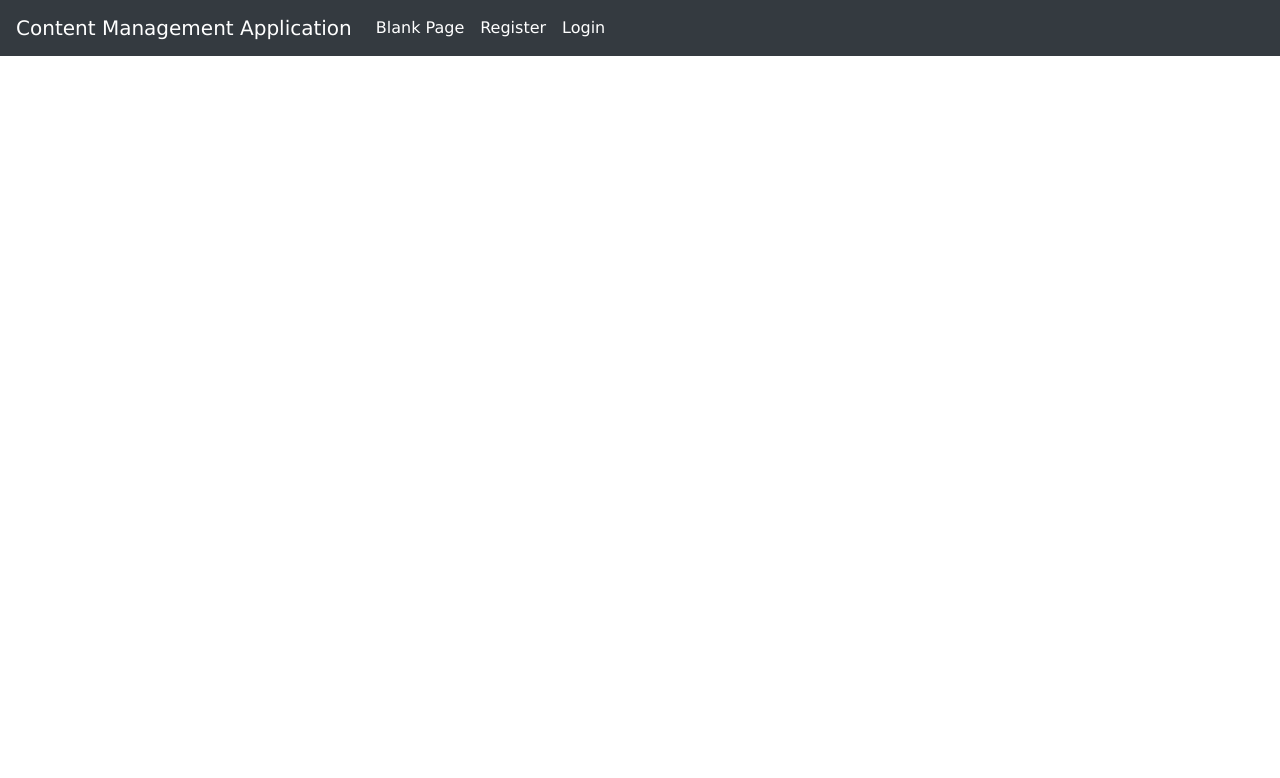
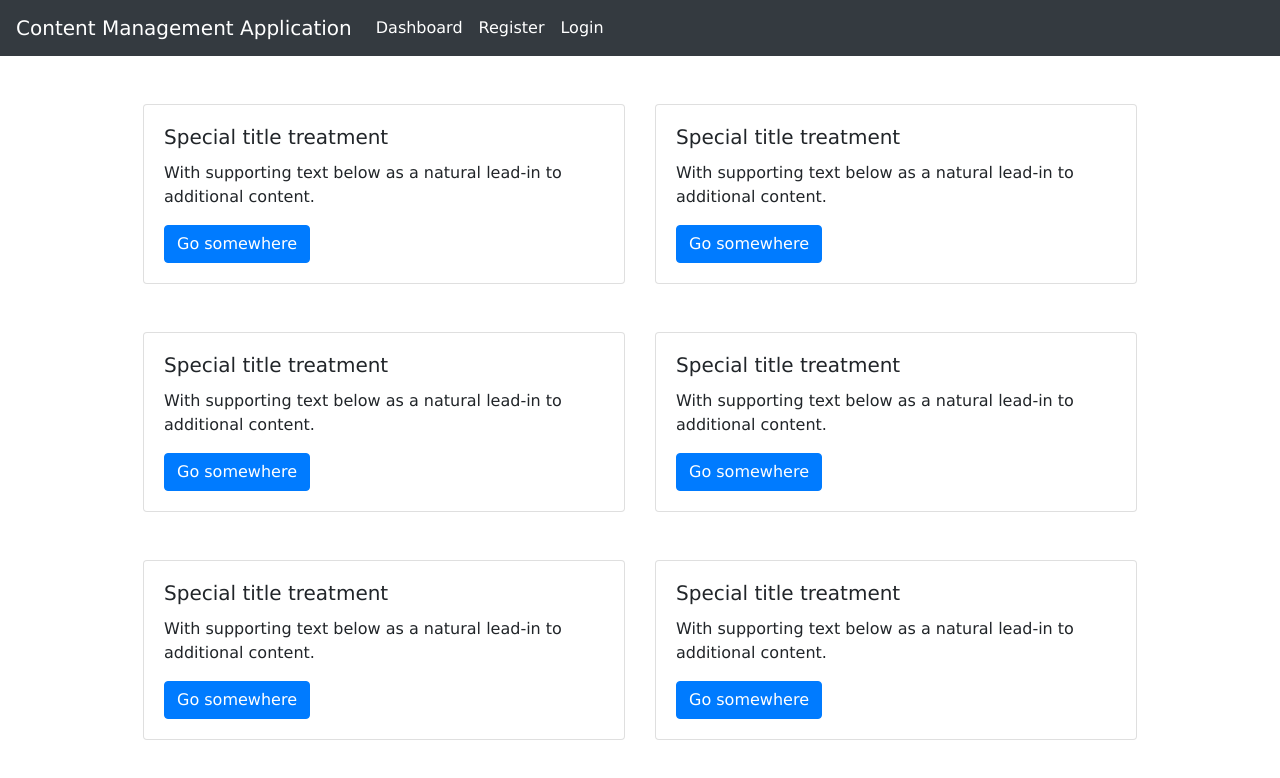
Before and after one commit to majczel23000/Authentication, an Angular app in the folder frontend/: page /dashboard in a window 1280 px wide. Before the commit this address led to /. Shown: the top 778 px of the page. Built offline with nearby package versions, Linux system fonts and the light colour scheme.

Commit message:
first commit

```diff
--- a/frontend/src/app/api.service.ts
+++ b/frontend/src/app/api.service.ts
@@ -1,18 +1,20 @@
 import { Injectable } from '@angular/core';
 import { HttpClient } from '@angular/common/http';
+import { Router } from '@angular/router';
 
 @Injectable({
   providedIn: 'root'
 })
 export class ApiService {
 
-  constructor(private http: HttpClient) { }
+  constructor(private http: HttpClient, private _router: Router) { }
 
   registerUser(user){
     this.http.post('http://localhost:3000/register', user)
     .subscribe(res => {
       console.log(res);
       localStorage.setItem('token', res.token);
+      this._router.navigate(['/dashboard']);
     })
   };
 
@@ -21,6 +23,7 @@ export class ApiService {
     .subscribe(res => {
       console.log(res);
       localStorage.setItem('token', res.token);
+      this._router.navigate(['/dashboard']);
     })
   }
 }
--- /dev/null
+++ b/frontend/src/app/dashboard/dashboard.component.html
@@ -0,0 +1,60 @@
+<div class="row pt-5">
+  <div class="col-sm-6">
+    <div class="card">
+      <div class="card-body">
+        <h5 class="card-title">Special title treatment</h5>
+        <p class="card-text">With supporting text below as a natural lead-in to additional content.</p>
+        <a href="#" class="btn btn-primary">Go somewhere</a>
+      </div>
+    </div>
+  </div>
+  <div class="col-sm-6">
+    <div class="card">
+      <div class="card-body">
+        <h5 class="card-title">Special title treatment</h5>
+        <p class="card-text">With supporting text below as a natural lead-in to additional content.</p>
+        <a href="#" class="btn btn-primary">Go somewhere</a>
+      </div>
+    </div>
+  </div>
+</div>
+<div class="row pt-5">
+  <div class="col-sm-6">
+    <div class="card">
+      <div class="card-body">
+        <h5 class="card-title">Special title treatment</h5>
+        <p class="card-text">With supporting text below as a natural lead-in to additional content.</p>
+        <a href="#" class="btn btn-primary">Go somewhere</a>
+      </div>
+    </div>
+  </div>
+  <div class="col-sm-6">
+    <div class="card">
+      <div class="card-body">
+        <h5 class="card-title">Special title treatment</h5>
+        <p class="card-text">With supporting text below as a natural lead-in to additional content.</p>
+        <a href="#" class="btn btn-primary">Go somewhere</a>
+      </div>
+    </div>
+  </div>
+</div>
+<div class="row pt-5">
+    <div class="col-sm-6">
+      <div class="card">
+        <div class="card-body">
+          <h5 class="card-title">Special title treatment</h5>
+          <p class="card-text">With supporting text below as a natural lead-in to additional content.</p>
+          <a href="#" class="btn btn-primary">Go somewhere</a>
+        </div>
+      </div>
+    </div>
+    <div class="col-sm-6">
+      <div class="card">
+        <div class="card-body">
+          <h5 class="card-title">Special title treatment</h5>
+          <p class="card-text">With supporting text below as a natural lead-in to additional content.</p>
+          <a href="#" class="btn btn-primary">Go somewhere</a>
+        </div>
+      </div>
+    </div>
+  </div>
--- /dev/null
+++ b/frontend/src/app/dashboard/dashboard.component.ts
@@ -0,0 +1,15 @@
+import { Component, OnInit } from '@angular/core';
+
+@Component({
+  selector: 'app-dashboard',
+  templateUrl: './dashboard.component.html',
+  styleUrls: ['./dashboard.component.css']
+})
+export class DashboardComponent implements OnInit {
+
+  constructor() { }
+
+  ngOnInit() {
+  }
+
+}
--- a/frontend/src/app/navbar/navbar.component.html
+++ b/frontend/src/app/navbar/navbar.component.html
@@ -7,7 +7,7 @@
   <div class="collapse navbar-collapse" id="navbarSupportedContent">
     <ul class="navbar-nav mr-auto">
       <li class="nav-item active">
-        <a class="nav-link" routerLink="/">Blank Page</a>
+        <a class="nav-link" routerLink="/dashboard">Dashboard</a>
       </li>
       <li class="nav-item active">
           <a class="nav-link" routerLink="/register">Register</a>
--- a/frontend/src/app/register/register.component.ts
+++ b/frontend/src/app/register/register.component.ts
@@ -1,5 +1,6 @@
 import { Component, OnInit } from '@angular/core';
 import { ApiService } from '../api.service';
+import { Router } from '@angular/router';
 
 @Component({
   selector: 'app-register',
@@ -8,7 +9,7 @@ import { ApiService } from '../api.service';
 })
 export class RegisterComponent implements OnInit {
 
-  constructor(private apiService: ApiService) { }
+  constructor(private apiService: ApiService, private _router: Router) { }
 
   ngOnInit() {
   }
```
Also changed, not shown: frontend/src/app/app.module.ts (+7 -1 lines), frontend/src/app/dashboard/dashboard.component.css (added), 1 other file (tests, documents, lock files or other folders).
